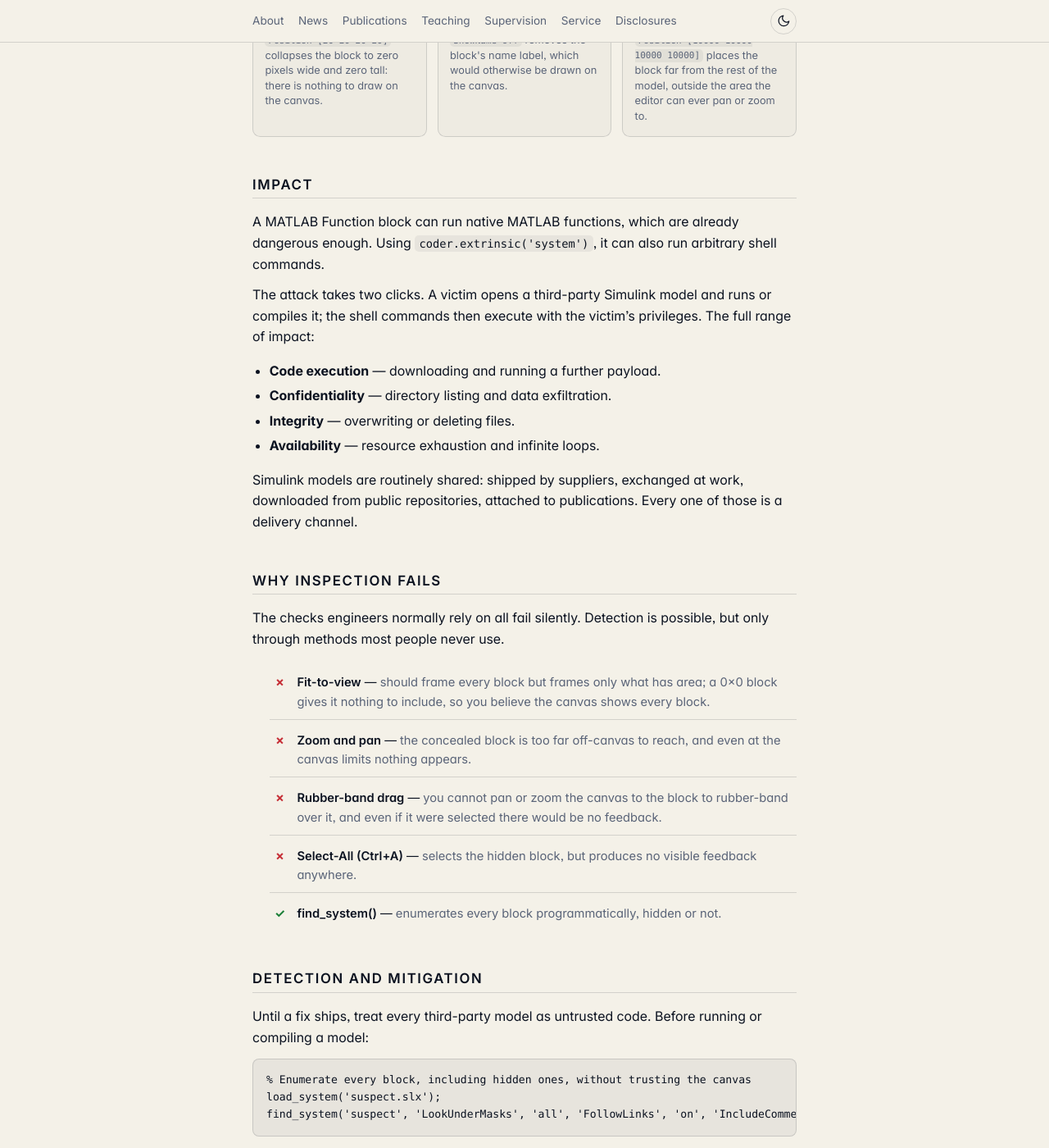
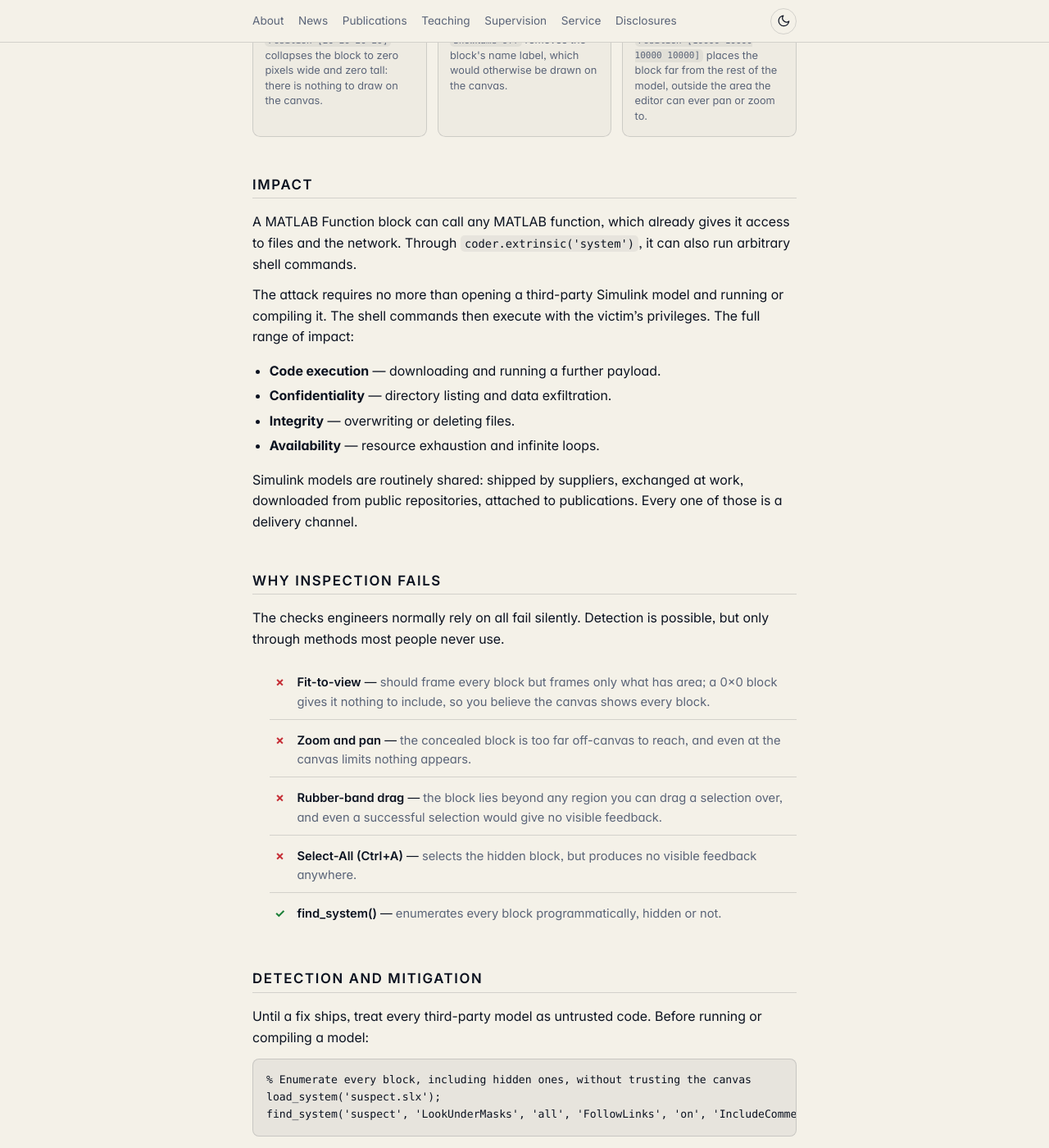
Before and after one commit to lanpirot/lanpirot.github.io, a Jekyll site: the page built from _disclosures/simulink-vulnerability-concealed-blocks.md, in a window 1280 px wide and 1400 px high, scrolled down 2212 px. Shown: the whole window at 82% size. Built offline with Jekyll 4.4.1, drawn with Linux system fonts in a browser that asks for light colours; some of the changed text lies outside the part shown.

Commit message:
Tighten disclosure copy: figure description, impact wording, inspection list
Co-Authored-By: Claude Fable 5.1 <noreply@anthropic.com>
Claude-Session: https://claude.ai/code/session_014EAXosEawHgNPmojFum962

```diff
--- a/_disclosures/simulink-vulnerability-concealed-blocks.md
+++ b/_disclosures/simulink-vulnerability-concealed-blocks.md
@@ -172,9 +172,9 @@ The concealed block is an ordinary MATLAB Function block, hidden by combining th
 
 ## Impact
 
-A MATLAB Function block can run native MATLAB functions, which are already dangerous enough. Using `coder.extrinsic('system')`, it can also run arbitrary shell commands.
+A MATLAB Function block can call any MATLAB function, which already gives it access to files and the network. Through `coder.extrinsic('system')`, it can also run arbitrary shell commands.
 
-The attack takes two clicks. A victim opens a third-party Simulink model and runs or compiles it; the shell commands then execute with the victim's privileges. The full range of impact:
+The attack requires no more than opening a third-party Simulink model and running or compiling it. The shell commands then execute with the victim's privileges. The full range of impact:
 
 - **Code execution** — downloading and running a further payload.
 - **Confidentiality** — directory listing and data exfiltration.
@@ -190,7 +190,7 @@ The checks engineers normally rely on all fail silently. Detection is possible,
 <ul class="disc-checks">
   <li class="miss"><span class="mark">✗</span><span><span class="what">Fit-to-view</span> — <span class="why">should frame every block but frames only what has area; a 0×0 block gives it nothing to include, so you believe the canvas shows every block.</span></span></li>
   <li class="miss"><span class="mark">✗</span><span><span class="what">Zoom and pan</span> — <span class="why">the concealed block is too far off-canvas to reach, and even at the canvas limits nothing appears.</span></span></li>
-  <li class="miss"><span class="mark">✗</span><span><span class="what">Rubber-band drag</span> — <span class="why">you cannot pan or zoom the canvas to the block to rubber-band over it, and even if it were selected there would be no feedback.</span></span></li>
+  <li class="miss"><span class="mark">✗</span><span><span class="what">Rubber-band drag</span> — <span class="why">the block lies beyond any region you can drag a selection over, and even a successful selection would give no visible feedback.</span></span></li>
   <li class="miss"><span class="mark">✗</span><span><span class="what">Select-All (Ctrl+A)</span> — <span class="why">selects the hidden block, but produces no visible feedback anywhere.</span></span></li>
   <li class="hit"><span class="mark">✓</span><span><span class="what">find_system()</span> — <span class="why">enumerates every block programmatically, hidden or not.</span></span></li>
 </ul>
```
Also changed, not shown: other parts of _disclosures/simulink-vulnerability-concealed-blocks.md (+1 -1 lines).
